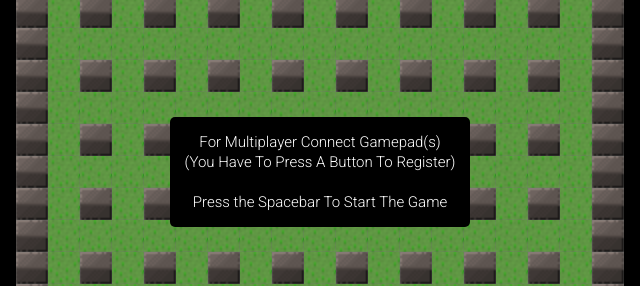
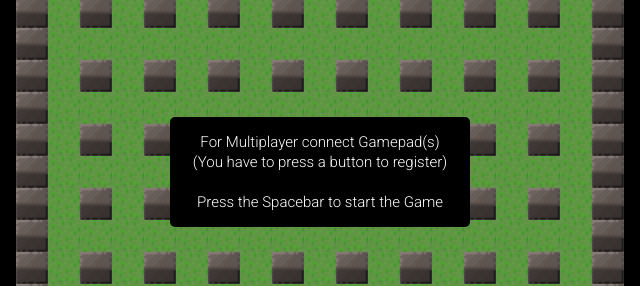
Before and after one commit to Lekolas01/Bomberman, a plain HTML site: page src/index.html in a window 1280 px wide. Shown: the part 291-577 px from the top of the page, 320-960 px from the left. Drawn offline with Linux system fonts and the light colour scheme.

Commit message:
es war mir eine ehre

```diff
--- a/src/index.html
+++ b/src/index.html
@@ -37,9 +37,9 @@
 			<!--svg recyled from the christmas shooter example-->
 			<svg id="startView">
 				<rect x="0" y="0" rx="5" ry="5" width="100%" height="100%" />
-				<text x="150" y="30" fill="white" text-anchor="middle">For Multiplayer Connect Gamepad(s)</text>
-				<text x="150" y="50" fill="white" text-anchor="middle">(You Have To Press A Button To Register)</text>
-				<text x="150" y="90" fill="white" text-anchor="middle">Press the Spacebar To Start The Game</text>
+				<text x="150" y="30" fill="white" text-anchor="middle">For Multiplayer connect Gamepad(s)</text>
+				<text x="150" y="50" fill="white" text-anchor="middle">(You have to press a button to register)</text>
+				<text x="150" y="90" fill="white" text-anchor="middle">Press the Spacebar to start the Game</text>
 			</svg>
 			<svg id="loadingView">
 				<rect x="0" y="0" rx="5" ry="5" width="100%" height="100%" />
--- a/src/javascript/board.js
+++ b/src/javascript/board.js
@@ -219,11 +219,11 @@ class gameboard {
 	draw() {
 		//col = x coordinates, row = y
 		this.drawGround();
-		this.drawObjects(this.morituri);
 		this.drawObjects(this.items);
 		this.drawObjects(this.bombs);
 		this.drawObjects(this.enemies);
 		this.drawObjects(this.players);
+		this.drawObjects(this.morituri);
 		this.explosions.forEach(explosion => this.drawObjects(explosion));
 
 	}
```
